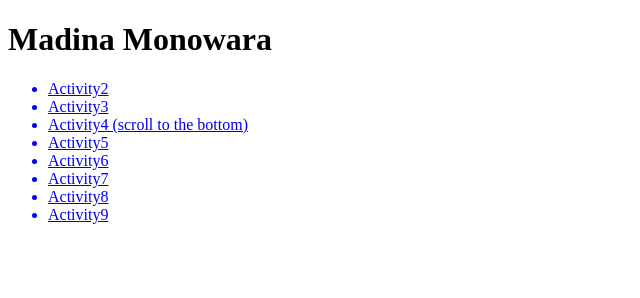
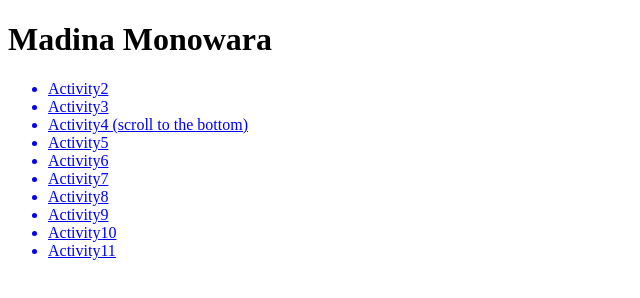
Before and after one commit to madinamonowara/Microcredential, a plain HTML site: page index.html in a window 1280 px wide. Shown: the whole page, without its empty margins (0-640 px from the left). Drawn offline with Linux system fonts and the light colour scheme.

Commit message:
Update index.html

```diff
--- a/index.html
+++ b/index.html
@@ -16,6 +16,8 @@
       <a href="activity7and8_Monowara/activity7.html"><li>Activity7</li></a>
       <a href="activity7and8_Monowara/activity8.html"><li>Activity8</li></a>
       <a href="activity9_Monowara/activity9.html"><li>Activity9</li></a>
+      <a href="activity10_Monowara/activity10.html"><li>Activity10</li></a>
+      <a href="activity11_Monowara/activity11.js"><li>Activity11</li></a>
     </ul>
   </body>
 </html>
```
